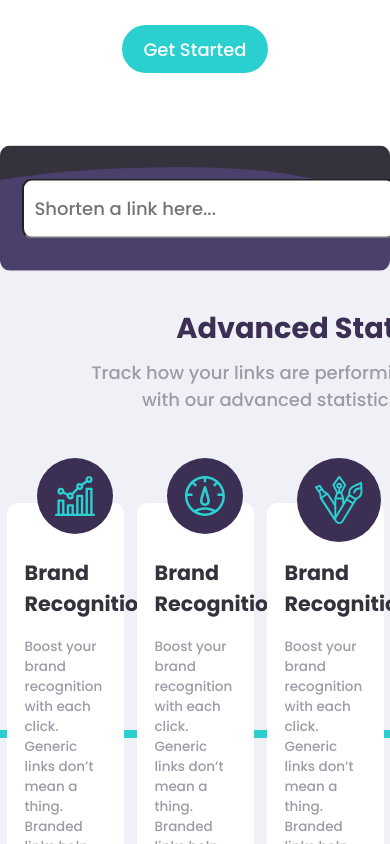
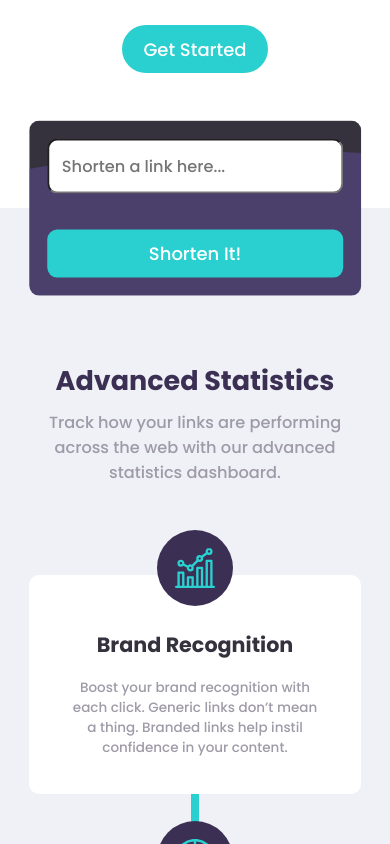
Before and after one commit to yuridapaz/url-shortening-landpage, a React (Create React App) app: page / in a window 390 px wide. Shown: the part 660-1504 px from the top of the page. Built offline with nearby package versions, Linux system fonts and the light colour scheme; the HTML template or start-up script is replaced by a standard one.

Commit message:
mobile-query-first-part

```diff
--- a/src/components/Form.jsx
+++ b/src/components/Form.jsx
@@ -19,7 +19,6 @@ const FormContainer = styled.div`
   transform: translate(-50%, -50%);
   display: flex;
   input {
-    height: 60px;
     flex: 1;
     padding: 0.6rem 1.2rem;
     border-radius: 10px;
@@ -39,6 +38,7 @@ const FormContainer = styled.div`
     position: absolute;
     bottom: 20px;
     font-size: 0.7rem;
+    font-style: italic;
     color: ${({ theme }) => theme.colors.red};
     display: ${(props) => (props.validateUrl ? 'show' : 'none')};
   }
@@ -53,6 +53,30 @@ const FormContainer = styled.div`
 
     &:after {
       bottom: 8px;
+    }
+  }
+
+  @media screen and (max-width: 480px) {
+    max-width: 85%;
+    padding: 1rem;
+    display: flex;
+    flex-direction: column;
+
+    input {
+      margin-bottom: 2rem;
+      padding: 0.7rem 1.2rem 0.7rem 0.7rem;
+      font-size: 0.9rem;
+    }
+
+    .submit-form-button {
+      width: 100%;
+      height: auto;
+      margin: 0 auto;
+    }
+
+    &:after {
+      font-size: 0.55rem;
+      bottom: 82px;
     }
   }
 `;
--- a/src/styles/AdvancedStatistics.styled.jsx
+++ b/src/styles/AdvancedStatistics.styled.jsx
@@ -3,8 +3,7 @@ import styled from 'styled-components';
 export const AdvancedStatisticsDiv = styled.div`
   max-width: 1000px;
   margin: 0 auto;
-  margin-top: 5rem;
-  padding-bottom: 5rem;
+  padding-bottom: 10rem;
 
   .description {
     text-align: center;
@@ -130,4 +129,42 @@ export const AdvancedStatisticsDiv = styled.div`
       }
     }
   }
+
+  @media screen and (max-width: 480px) {
+    padding-bottom: 0;
+    .description {
+      width: 85%;
+      margin: 5rem auto;
+
+      .title {
+        font-size: 1.5rem;
+      }
+
+      .paragraph {
+        font-size: 0.9rem;
+      }
+    }
+
+    .card-section-div {
+      flex-direction: column;
+      justify-content: center;
+      align-items: center;
+
+      .card {
+        width: 85%;
+        padding: 3rem 2.3rem 2rem 2.3rem;
+        margin-bottom: 4rem;
+        text-align: center;
+
+        .card-icon {
+          left: 50%;
+          transform: translateX(-50%);
+        }
+      }
+      &:after {
+        transform: rotate(90deg);
+        width: 600px;
+      }
+    }
+  }
 `;
--- a/src/styles/BoostToday.jsx
+++ b/src/styles/BoostToday.jsx
@@ -25,6 +25,16 @@ const BoostLinkDiv = styled.div`
     font-weight: 700;
     padding: 0.7rem 1.7rem;
   }
+
+  @media screen and (max-width: 480px) {
+    .title-boost {
+      font-size: 1.4rem;
+    }
+
+    .button-boost {
+      font-size: 1rem;
+    }
+  }
 `;
 
 const BoostToday = () => {
--- a/src/styles/Description.styled.jsx
+++ b/src/styles/Description.styled.jsx
@@ -42,7 +42,6 @@ export const DescriptionDiv = styled.div`
     .detailed-description {
       font-size: 0.9rem;
       max-width: 350px;
-      margin-bottom: 20rem;
     }
     .illustrator-img {
       width: 500px;
--- a/src/styles/Footer.styled.jsx
+++ b/src/styles/Footer.styled.jsx
@@ -62,4 +62,41 @@ export const FooterDiv = styled.div`
       align-items: center;
     }
   }
+
+  @media screen and (max-width: 480px) {
+    .footer-section {
+      flex-direction: column;
+      text-align: center;
+
+      .title-section {
+        margin-bottom: 2rem;
+      }
+
+      .links-section {
+        flex-direction: column;
+
+        .links-subsection {
+          margin-bottom: 2.2rem;
+
+          .naming {
+            margin-bottom: 0.65rem;
+          }
+
+          .links-list {
+            list-style: none;
+
+            li {
+              .link-anchor {
+                font-size: 0.7rem;
+              }
+            }
+          }
+        }
+      }
+      .social-section {
+        flex-direction: row;
+        margin: 0 auto;
+      }
+    }
+  }
 `;
```
